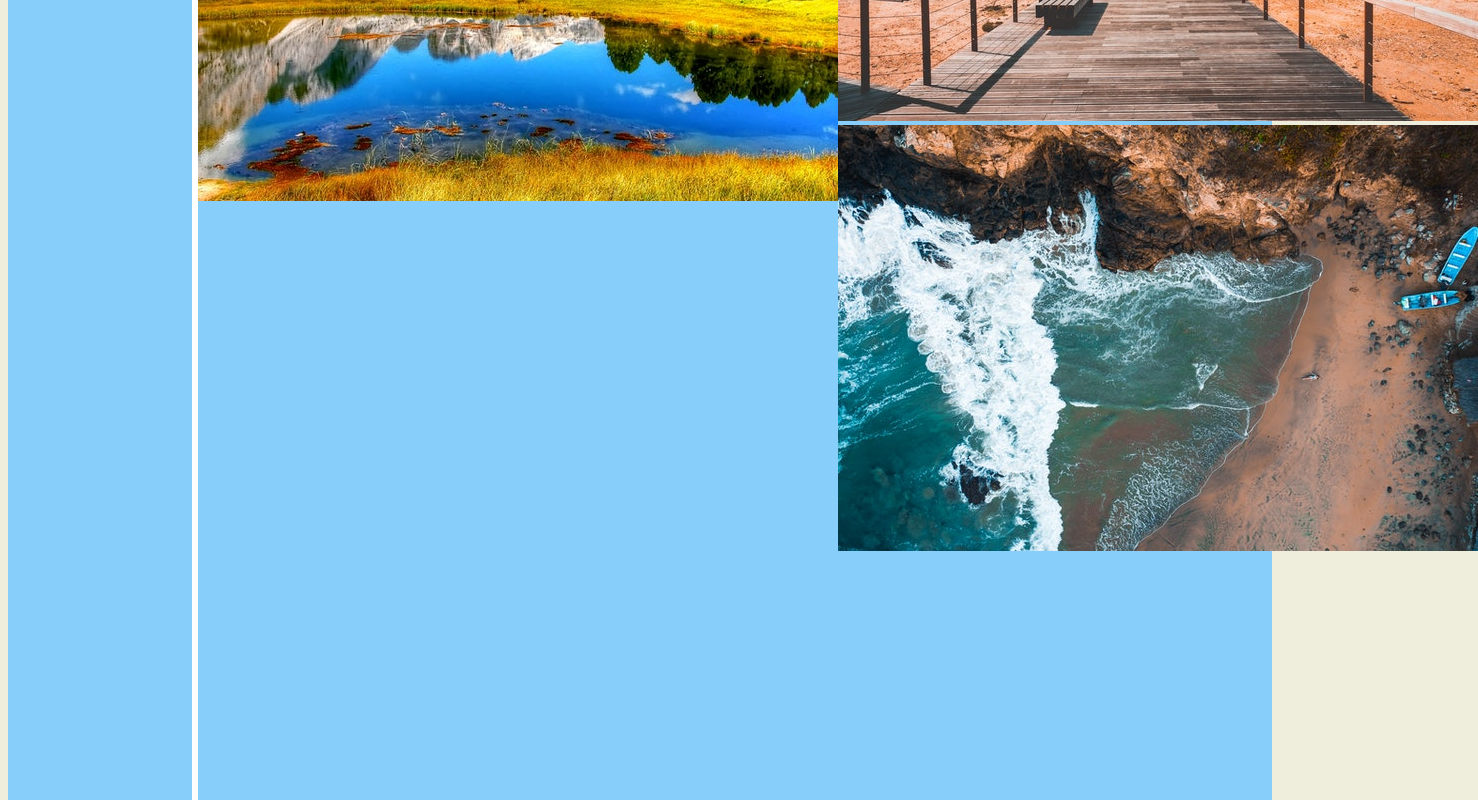
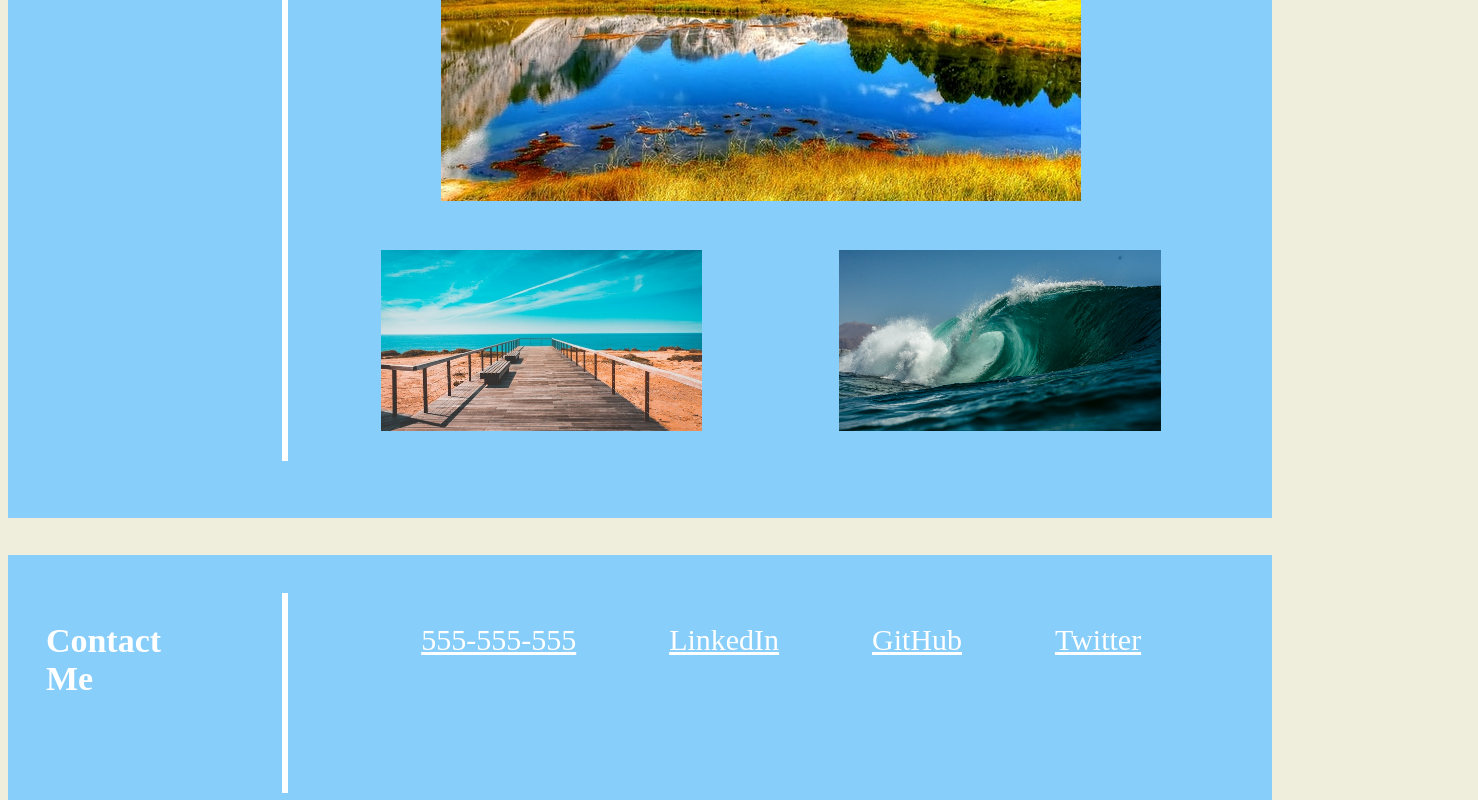
Before and after one commit to jorozco4/Orozcos-Portfolio, a plain HTML site: page index.html in a window 1280 px wide. Shown: the part 1080-1880 px from the top of the page, 1478 px wide, since content can reach past the window. Drawn offline with Linux system fonts and the light colour scheme.

Commit message:
adjusted images for section 2

```diff
--- a/index.html
+++ b/index.html
@@ -54,24 +54,30 @@
       <div class="section-container-content">
         <div class="image-row">
           <a href="https://jorozco4.github.io/Homework-1-O-MDevelopers/">
-          <img src="img/mountains.jpg" src="https://jorozco4.github.io/Homework-1-O-MDevelopers/" alt="desktop image"/>
+          <img src="img/mountains.jpg"
+          src="https://jorozco4.github.io/Homework-1-O-MDevelopers/"
+          alt="desktop image">
+        </a>
         </div>
-        </div>
-      </a>
 
-        <div class="image-row-2">
+
+      <div class="row">
+        <div class="column">
           <a href=" https://jorozco4.github.io/prework-about-me/">
-            <img
-              src="img/beach.jpg"
+          <img src="img/beach.jpg"
           src=" https://jorozco4.github.io/prework-about-me/"
           alt="image of mountains"
+          width="100%">
+        </a>
+        </div>
+        <div class="column">
+          <a href=" https://jorozco4.github.io/prework-about-me/">
+            <img src="img/waves.jpg"
+            src="https://jorozco4.github.io/prework-about-me/"
+            alt="image of towers"
+            width="100%"
+            height="100%"
             />
-          </a>
-
-          <a href=" https://jorozco4.github.io/prework-about-me/">
-          <img src="img/ocean.jpg" src="https://jorozco4.github.io/prework-about-me/" alt="image of towers" />
-        </div>
-
         </a>
         </div>
       </section>
--- a/style/style.css
+++ b/style/style.css
@@ -73,16 +73,43 @@ body {
 
 /* This contains the format for the images on section 2 */
 .image-row {
-  display: flex;
-  justify-content: stretch;
+    display: flex;
+    justify-content: space-evenly;
+}
+
+.column {
+  float: left;
+  width: 34%;
+  padding: 45px;
+  margin-left: 5%;
+
+}
+
+.row::after {
+  content: "";
+  clear: both;
+  display: table;
+}
+
+.text-block-1 {
+  position: absolute;
+  bottom: 5px;
+  left: 5px;
+  background-color: black;
+  color: white;
+  padding-left: 10px;
+  padding-right: 10px;
 }
 
 
-.image-row-2 {
-  float: inline-end;
-  width: 33.3%;
+ /* .image-row-2 {
+   position: bottom right;
+   float:right;
+}
 
-}
+div .image-row-3 {
+  float:left;
+} */
 
 p {
   color: white;
@@ -98,7 +125,7 @@ p {
 
 .vertical-line-2 {
   border-left: 6px solid white;
-  height: 1300px;
+  height: 700px;
 }
 
 .vertical-line-3 {
```
Also changed, not shown: img/waves.jpg (added). Lines whose indentation alone changed are shown as unchanged.
